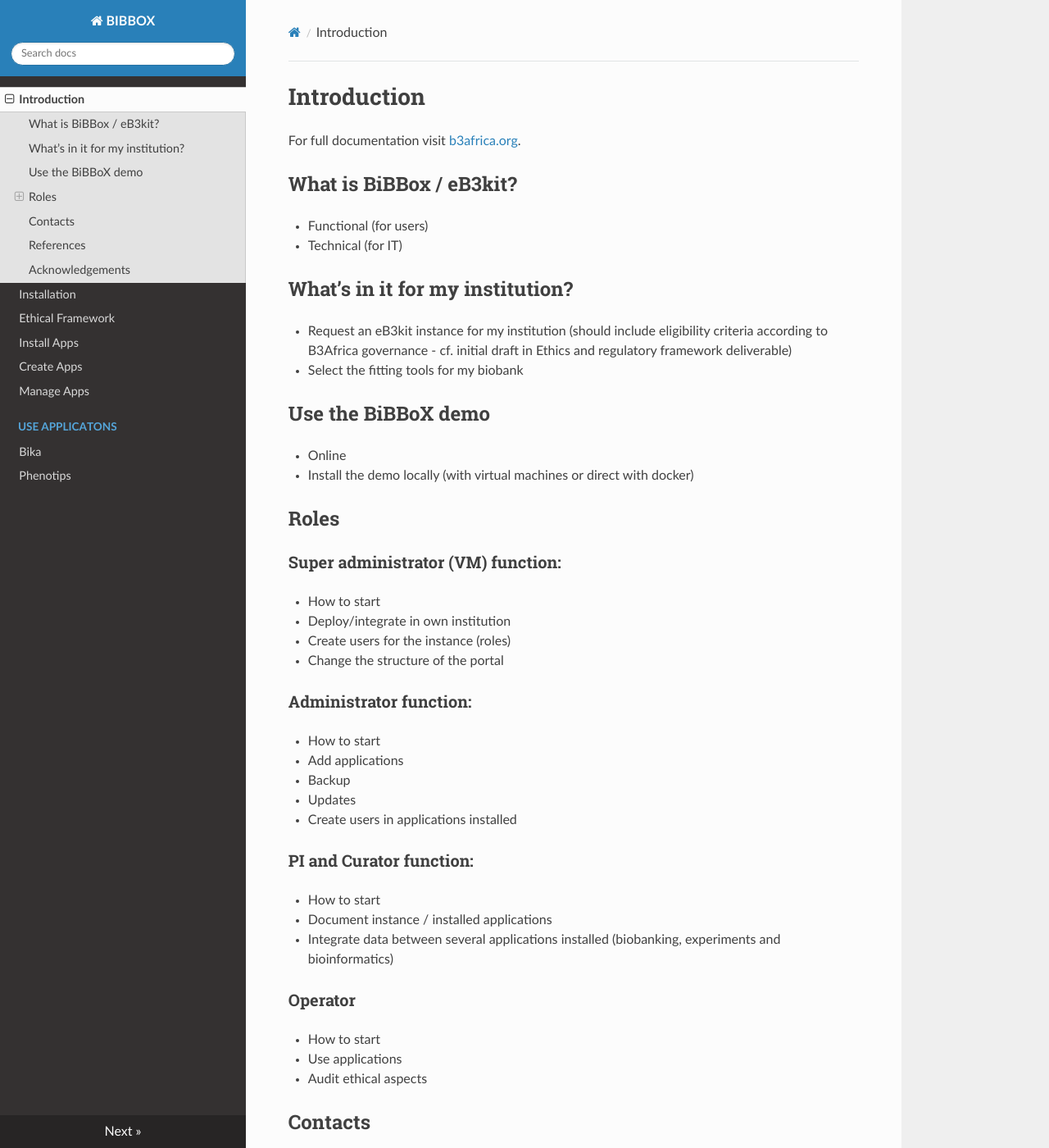
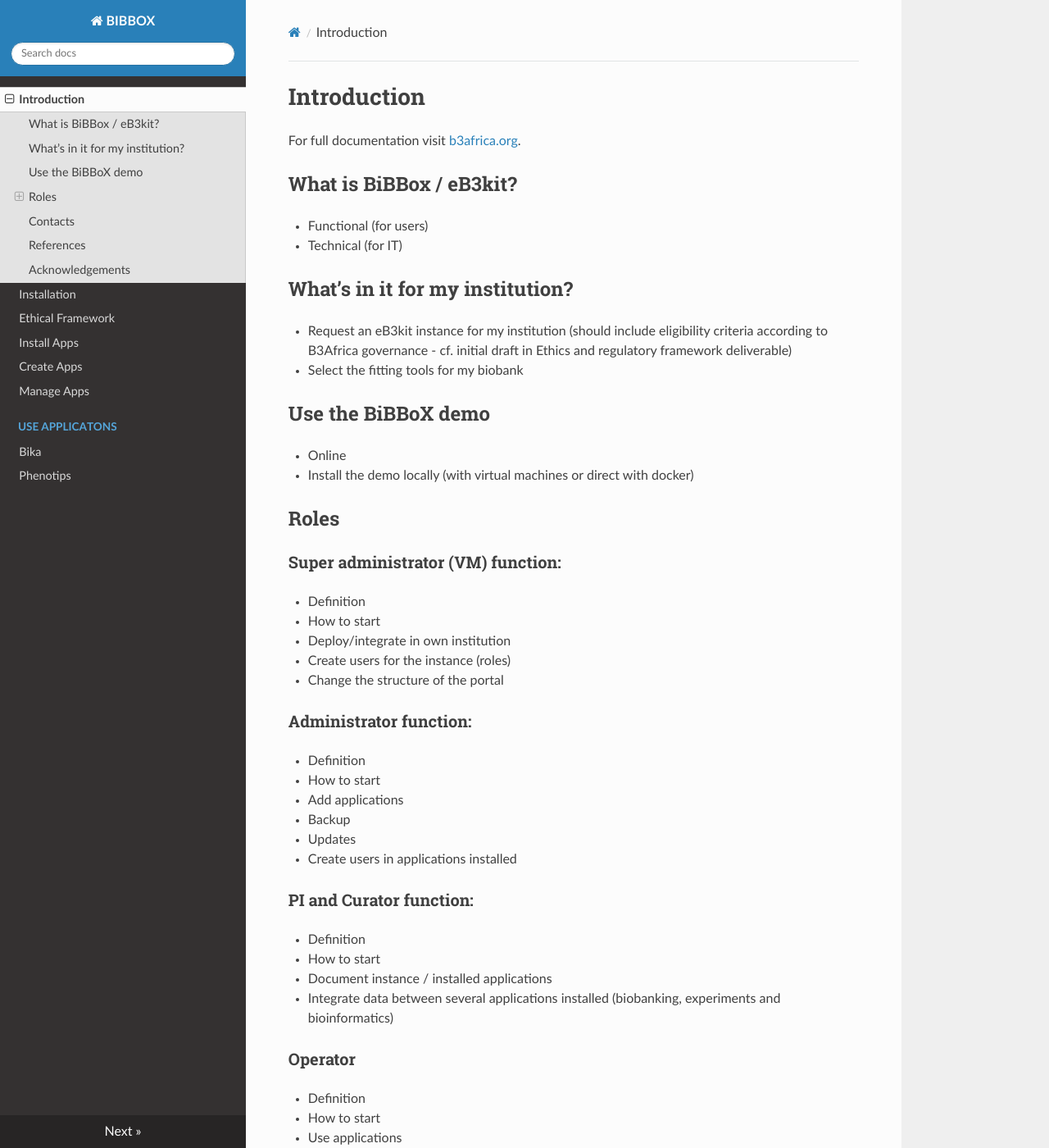
Before and after one commit to roxmer/bibbox-documentation, an MkDocs documentation site: the page built from docs/index.md, in a window 1280 px wide and 1400 px high. Shown: the whole window at 82% size. Built offline with MkDocs 1.6.1, drawn with Linux system fonts in a browser that asks for light colours; nearby versions of some CDN libraries; old or Windows-style settings are respelled for this version of MkDocs.

Commit message:
More editing

```diff
--- a/docs/index.md
+++ b/docs/index.md
@@ -21,12 +21,14 @@ For full documentation visit [b3africa.org](http://b3africa.org).
 ## Roles
 
 ###  Super administrator (VM) function:
+- Definition
 - How to start
 - Deploy/integrate in own institution
 - Create users for the instance (roles)
 - Change the structure of the portal
 
 ### Administrator function:
+- Definition
 - How to start
 - Add applications
 - Backup
@@ -34,12 +36,14 @@ For full documentation visit [b3africa.org](http://b3africa.org).
 - Create users in applications installed
 
 ### PI and Curator function:
+- Definition
 - How to start
 - Document instance / installed applications
 - Integrate data between several applications installed (biobanking, experiments and bioinformatics)
 
 
 ### Operator
+- Definition
 - How to start
 - Use applications
 - Audit ethical aspects
```
